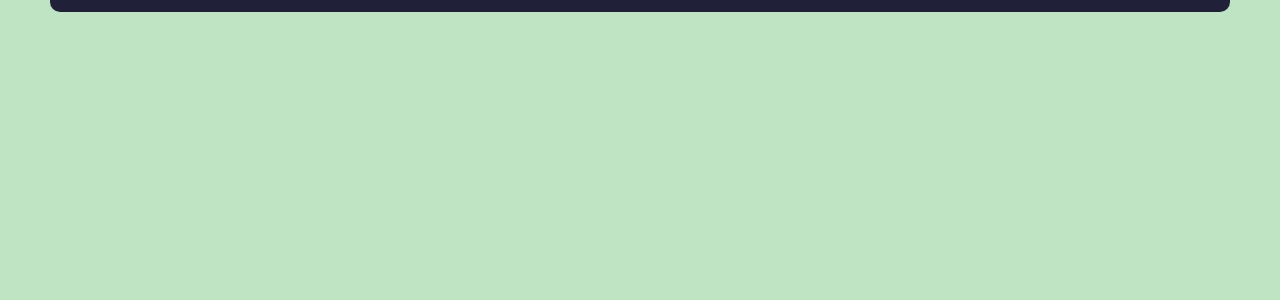
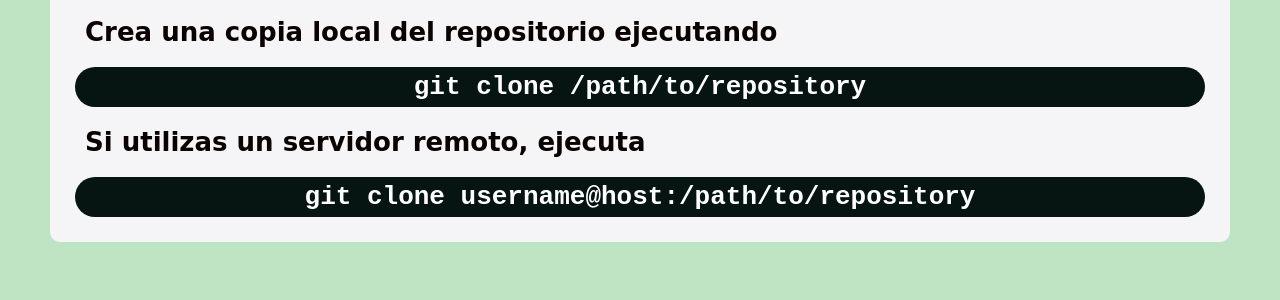
Before and after one commit to orlando1014/GUIA-SENA-GIT, a plain HTML site: page index.html in a window 1280 px wide. Shown: the part 500-800 px from the top of the page. Drawn offline with Linux system fonts and the light colour scheme.

Commit message:
actualizacion

```diff
--- a/index.html
+++ b/index.html
@@ -14,7 +14,7 @@
 
          <p>Crea un directorio nuevo, ábrelo y ejecuta</p>
 
-         <h2><span>Git init</span></h2>
+         <h2 id="le2"><span>Git init</span></h2>
          <p>
              Sirve  para crear un nuevo repositorio de git.
          </p>
@@ -22,7 +22,10 @@
      <div id="lo"class="section">
 
          <h1 id="letra">hacer checkout a un repositorio</h1>
-
+         <h2 id="le1">Crea una copia local del repositorio ejecutando</h2>
+        <h2 id="le3">git clone /path/to/repository</h2>
+        <h2 id="le4">Si utilizas un servidor remoto, ejecuta</h2>
+        <h2 id="le5">git clone username@host:/path/to/repository</h2>
 
      </div>
 </body>
--- a/style.css
+++ b/style.css
@@ -15,7 +15,7 @@ h1{
         font-family: 'Chelsea Market', Georgia, serif;
         text-transform: lowercase;
 }
-h2{
+#le2{
     background-color: rgb(15, 196, 165);
     font-style: normal;
     border-radius: 20px;
@@ -36,11 +36,37 @@ p{
 }
 
 #lo{
-    background-color: rgb(32, 33, 56);
+    background-color: rgb(245, 245, 247);
     padding: 15px;
     margin-bottom: 10px;
     border-radius: 10px;
 }
 #letra{
-    color:red;
+    color:rgb(10, 1, 1);
 }
+#le1 {
+    color:rgb(10, 1, 1);
+}
+#le3{
+    background-color: rgb(6, 20, 18);
+    font-style: normal;
+    border-radius: 20px;
+    color: white;
+    padding: 5px 25px;
+    font-size: 1.5em;
+    font-family: monospace;
+    text-align: center;
+}
+#le4{
+    color:rgb(10, 1, 1);
+}
+#le5{
+    background-color: rgb(6, 20, 18);
+    font-style: normal;
+    border-radius: 20px;
+    color: white;
+    padding: 5px 25px;
+    font-size: 1.5em;
+    font-family: monospace;
+    text-align: center;
+}
```
